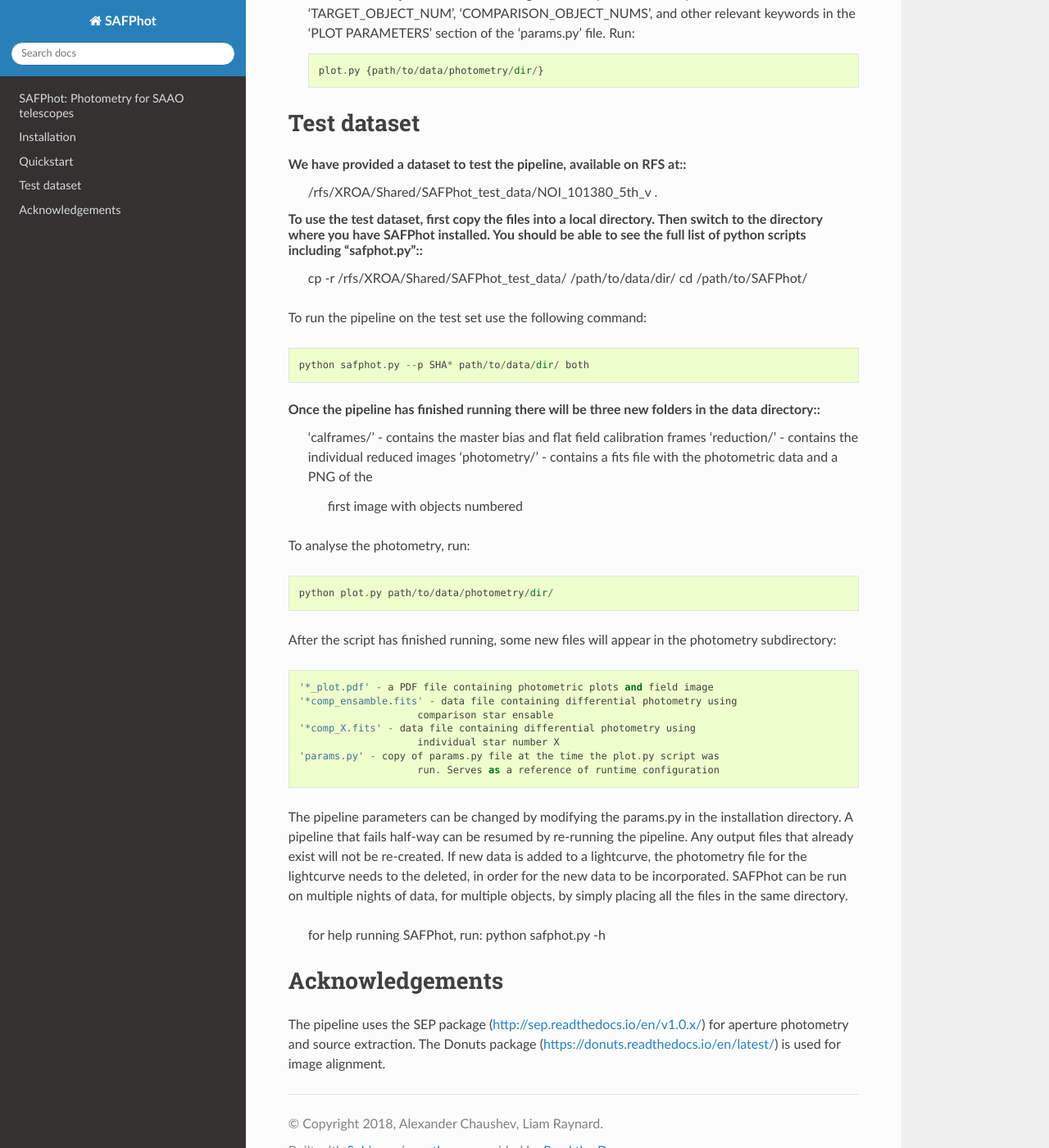
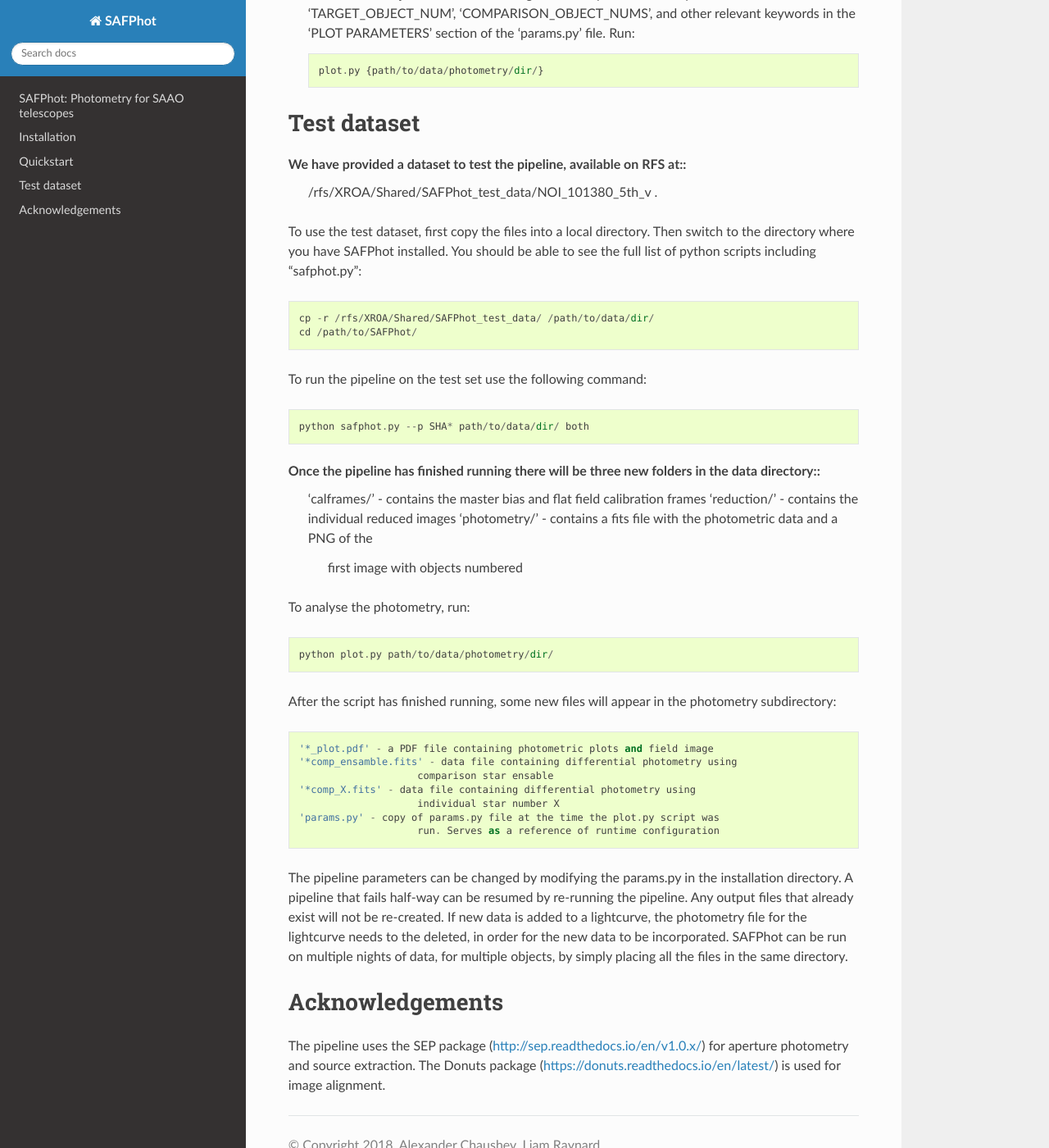
Before and after one commit to apchsh/SAFPhot, a Sphinx documentation site: the page built from docs/index.rst, in a window 1280 px wide and 1400 px high, scrolled down 1842 px. Shown: the whole window at 82% size. Built offline with Sphinx 7.4.7 and the Read the Docs theme 2.0.0, drawn with Linux system fonts in a browser that asks for light colours.

Commit message:
Documentation update

```diff
--- a/docs/index.rst
+++ b/docs/index.rst
@@ -76,6 +76,7 @@ Quickstart
         plot.py {path/to/data/photometry/dir/}
 
 
+
 Test dataset
 =============
 
@@ -83,6 +84,7 @@ We have provided a dataset to test the pipeline, available on RFS at::
     /rfs/XROA/Shared/SAFPhot_test_data/NOI_101380_5th_v .
 
 To use the test dataset, first copy the files into a local directory. Then switch to the directory where you have SAFPhot installed. You should be able to see the full list of python scripts including "safphot.py"::
+
    cp -r /rfs/XROA/Shared/SAFPhot_test_data/ /path/to/data/dir/
    cd /path/to/SAFPhot/
 
@@ -114,17 +116,13 @@ photometry subdirectory::
 
 The pipeline parameters can be changed by modifying the params.py in the installation directory. A pipeline that fails half-way can be resumed by re-running the pipeline. Any output files that already exist will not be re-created. If new data is added to a lightcurve, the photometry file for the lightcurve needs to the deleted, in order for the new data to be incorporated. SAFPhot can be run on multiple nights of data, for multiple objects, by simply placing all the files in the same directory.
 
-..
-
-   Tutorial
-   --------
-
-   API
-   ---
-
-   Troubleshooting
-   ---------------
-   for help running SAFPhot, run:  python safphot.py -h
+..   Tutorial
+..   --------
+..   API
+..   ---
+..   Troubleshooting
+..   ---------------
+..   for help running SAFPhot, run:  python safphot.py -h
 
 Acknowledgements
 ================
```
